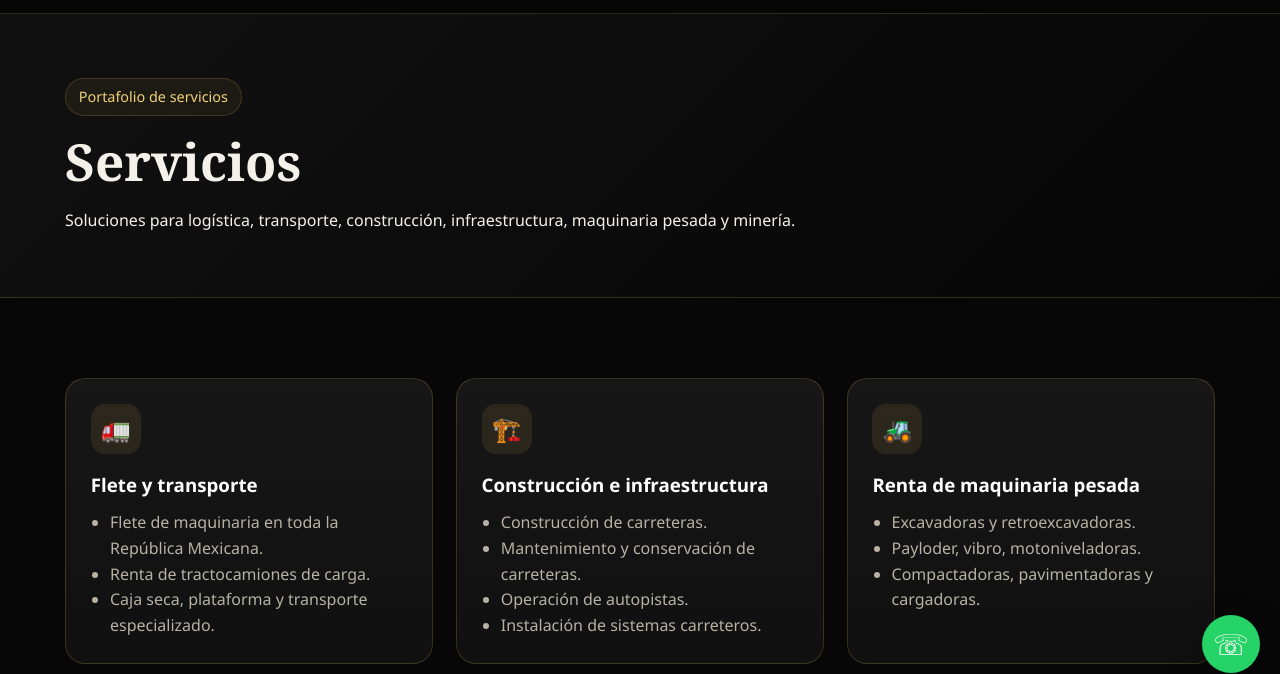
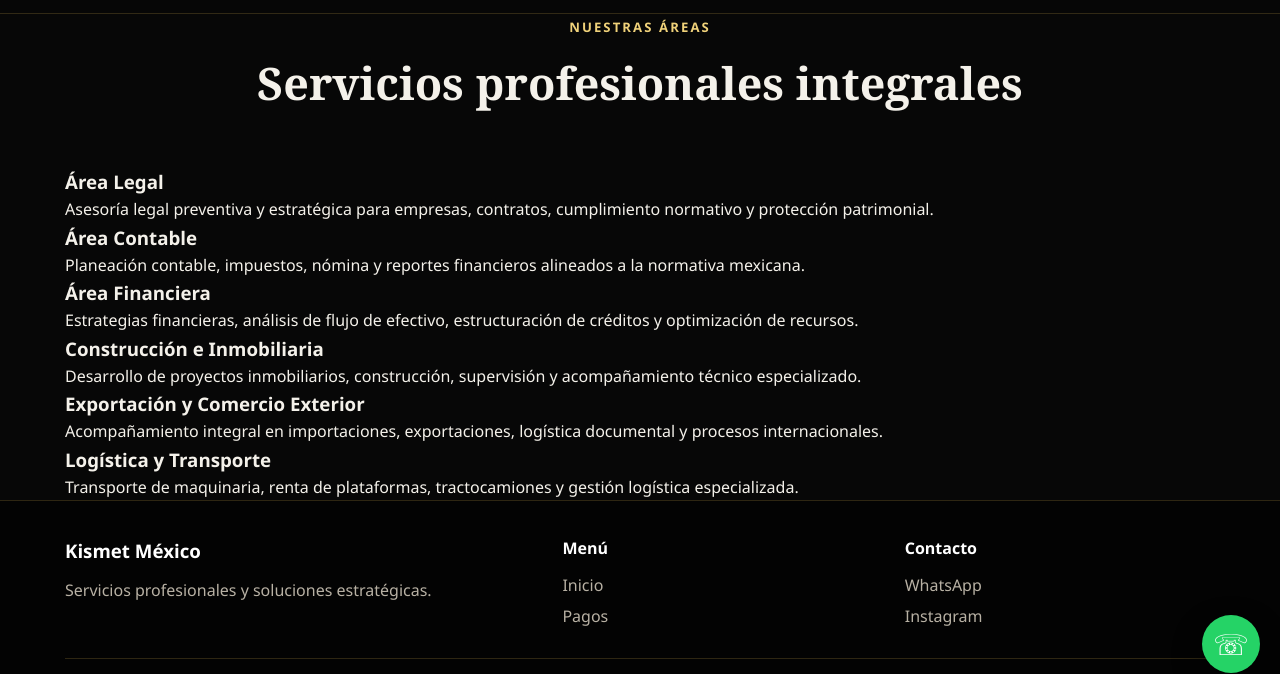
Before and after one commit to aliceka12/kismet-web, a plain HTML site: page servicios.html in a window 1280 px wide. Shown: the part 107-781 px from the top of the page. Drawn offline with Linux system fonts and the light colour scheme.

Commit message:
modificacion de codigo mas avnzado
Added a new section for professional services including legal, accounting, financial, construction, export, and logistics.

```diff
--- a/servicios.html
+++ b/servicios.html
@@ -1,14 +1,68 @@
 <!DOCTYPE html><html lang="es"><head><meta charset="UTF-8"><meta name="viewport" content="width=device-width, initial-scale=1.0"><title>Servicios | Kismet México</title><link rel="icon" type="image/svg+xml" href="assets/img/favicon.svg"><link rel="stylesheet" href="assets/css/styles.css"></head><body>
 <div class="topbar"><div class="container"><span>Servicios especializados</span><span>📞 229 205 5659</span></div></div>
 <header class="navbar"><div class="container nav-content"><a class="logo" href="index.html"><span class="logo-mark">K</span><span>Kismet México<small>Soluciones integrales</small></span></a><button class="menu-toggle">☰</button><nav class="nav-links"><a href="index.html">Inicio</a><a href="quienes-somos.html">Quiénes somos</a><a class="active" href="servicios.html">Servicios</a><a href="pagos.html">Pagos</a><a href="contacto.html">Contacto</a></nav></div></header>
-<section class="page-header"><div class="container"><span class="badge">Portafolio de servicios</span><h1>Servicios</h1><p>Soluciones para logística, transporte, construcción, infraestructura, maquinaria pesada y minería.</p></div></section>
-<section class="section"><div class="container"><div class="grid grid-3">
-<article class="card"><div class="card-icon">🚛</div><h3>Flete y transporte</h3><ul><li>Flete de maquinaria en toda la República Mexicana.</li><li>Renta de tractocamiones de carga.</li><li>Caja seca, plataforma y transporte especializado.</li></ul></article>
-<article class="card"><div class="card-icon">🏗️</div><h3>Construcción e infraestructura</h3><ul><li>Construcción de carreteras.</li><li>Mantenimiento y conservación de carreteras.</li><li>Operación de autopistas.</li><li>Instalación de sistemas carreteros.</li></ul></article>
-<article class="card"><div class="card-icon">🚜</div><h3>Renta de maquinaria pesada</h3><ul><li>Excavadoras y retroexcavadoras.</li><li>Payloder, vibro, motoniveladoras.</li><li>Compactadoras, pavimentadoras y cargadoras.</li></ul></article>
-<article class="card"><div class="card-icon">💧</div><h3>Pipas y volteos</h3><ul><li>Renta de pipas de agua.</li><li>Camiones de volteo de 14 a 17 m.</li><li>Cisternas de agua y góndolas.</li></ul></article>
-<article class="card"><div class="card-icon">🛤️</div><h3>Infraestructura especializada</h3><ul><li>Obras ferroviarias.</li><li>Aeropuertos.</li><li>Obras hidráulicas.</li><li>Obras marítimas.</li></ul></article>
-<article class="card"><div class="card-icon">⛏️</div><h3>Minería y materiales</h3><ul><li>Suministro de barita.</li><li>Balastro, arena y grava.</li><li>Materiales sujetos a disponibilidad y pedido.</li></ul></article>
-</div></div></section>
-<section class="section cta"><div class="container"><h2>Solicita una cotización personalizada</h2><p>Cuéntanos qué tipo de servicio necesitas y te orientamos con una solución adecuada.</p><a class="btn btn-gold" href="contacto.html">Contactar ahora</a></div></section>
+<section class="services-page">
+
+    <div class="container">
+
+        <div class="section-title">
+            <span>Nuestras áreas</span>
+            <h2>Servicios profesionales integrales</h2>
+        </div>
+
+        <div class="services-grid">
+
+            <div class="service-card">
+                <h3>Área Legal</h3>
+                <p>
+                    Asesoría legal preventiva y estratégica para empresas,
+                    contratos, cumplimiento normativo y protección patrimonial.
+                </p>
+            </div>
+
+            <div class="service-card">
+                <h3>Área Contable</h3>
+                <p>
+                    Planeación contable, impuestos, nómina y reportes financieros
+                    alineados a la normativa mexicana.
+                </p>
+            </div>
+
+            <div class="service-card">
+                <h3>Área Financiera</h3>
+                <p>
+                    Estrategias financieras, análisis de flujo de efectivo,
+                    estructuración de créditos y optimización de recursos.
+                </p>
+            </div>
+
+            <div class="service-card">
+                <h3>Construcción e Inmobiliaria</h3>
+                <p>
+                    Desarrollo de proyectos inmobiliarios, construcción,
+                    supervisión y acompañamiento técnico especializado.
+                </p>
+            </div>
+
+            <div class="service-card">
+                <h3>Exportación y Comercio Exterior</h3>
+                <p>
+                    Acompañamiento integral en importaciones, exportaciones,
+                    logística documental y procesos internacionales.
+                </p>
+            </div>
+
+            <div class="service-card">
+                <h3>Logística y Transporte</h3>
+                <p>
+                    Transporte de maquinaria, renta de plataformas,
+                    tractocamiones y gestión logística especializada.
+                </p>
+            </div>
+
+        </div>
+
+    </div>
+
+</section>
 <footer class="footer"><div class="container footer-grid"><div><h3>Kismet México</h3><p>Servicios profesionales y soluciones estratégicas.</p></div><div><h4>Menú</h4><a href="index.html">Inicio</a><a href="pagos.html">Pagos</a></div><div><h4>Contacto</h4><a href="https://wa.me/522292055659" target="_blank">WhatsApp</a><a href="https://www.instagram.com/kismet.mexico" target="_blank">Instagram</a></div></div><div class="container footer-bottom">© <span id="year"></span> Kismet México.</div></footer><a class="whatsapp-float" href="https://wa.me/522292055659" target="_blank">☏</a><script src="assets/js/main.js"></script></body></html>
```
